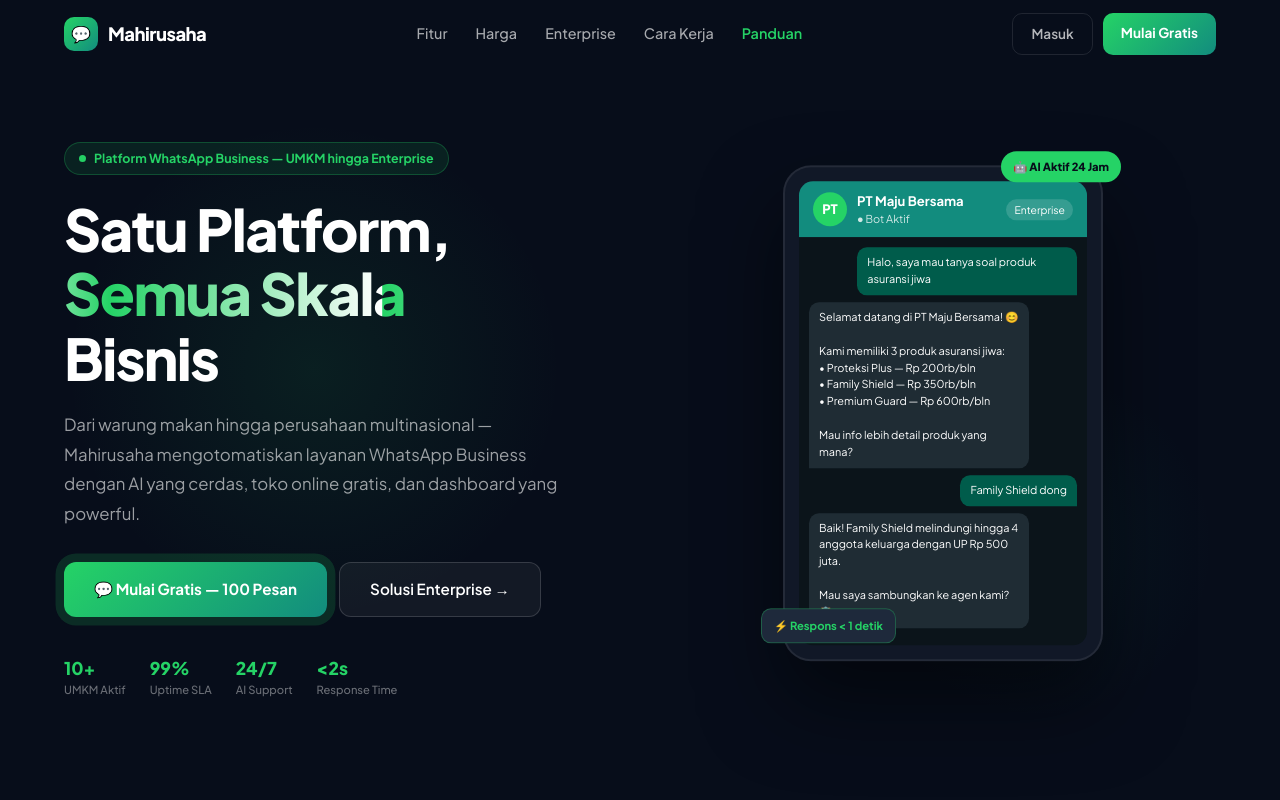
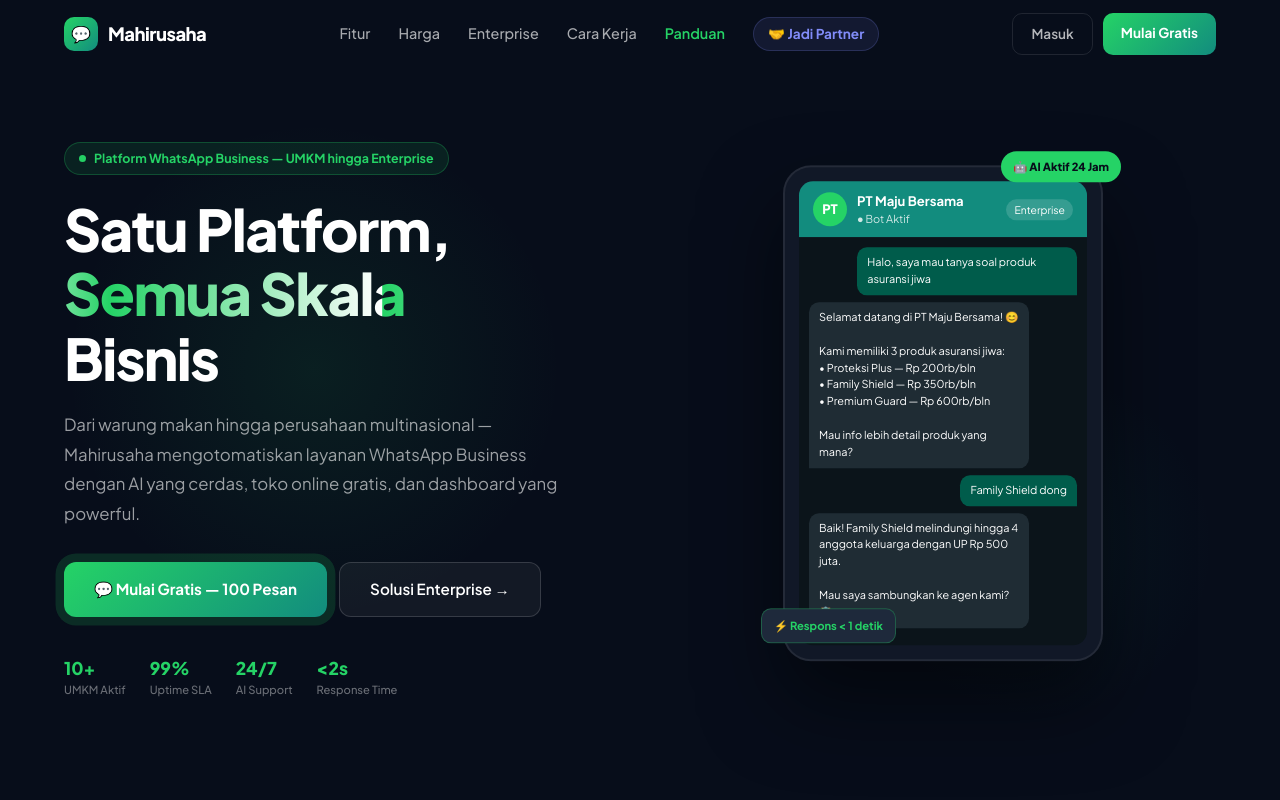
Before and after one commit to mkhoironw/mahirusaha-dashboard, a Next.js app: page / in a window 1280 px wide. Shown: the top 800 px of the page. Built offline with nearby package versions, Linux system fonts and the light colour scheme.

Commit message:
tambah link partner di navbar landing page

```diff
--- a/app/page.tsx
+++ b/app/page.tsx
@@ -91,9 +91,12 @@
         </div>
         <div className="hide-mob" style={{ display:'flex', alignItems:'center', gap:'28px' }}>
           {['Fitur','Harga','Enterprise','Cara Kerja'].map(t=>(
-            <a key={t} href={`#${t.toLowerCase()}`} className="nav-a">{t}</a>
-          ))}
-          <a href="/panduan" className="nav-a" style={{ color: '#25d366', fontWeight: 600 }}>Panduan</a>
+			<a key={t} href={`#${t.toLowerCase()}`} className="nav-a">{t}</a>
+			))}
+		<a href="/panduan" className="nav-a" style={{ color: '#25d366', fontWeight: 600 }}>Panduan</a>
+		<a href="/partner" style={{ color: '#818cf8', fontWeight: 700, fontSize: '.85rem', textDecoration: 'none', background: 'rgba(129,140,248,0.1)', padding: '6px 14px', borderRadius: '100px', border: '1px solid rgba(129,140,248,0.2)', whiteSpace: 'nowrap' }}>
+		🤝 Jadi Partner
+		</a>
         </div>
         <div style={{ display:'flex', gap:'10px' }}>
           <a href="/masuk" style={{ color:'rgba(255,255,255,.7)', padding:'10px 18px', borderRadius:'10px', textDecoration:'none', fontWeight:600, fontSize:'.85rem', border:'1px solid rgba(255,255,255,.1)' }}>Masuk</a>
```
